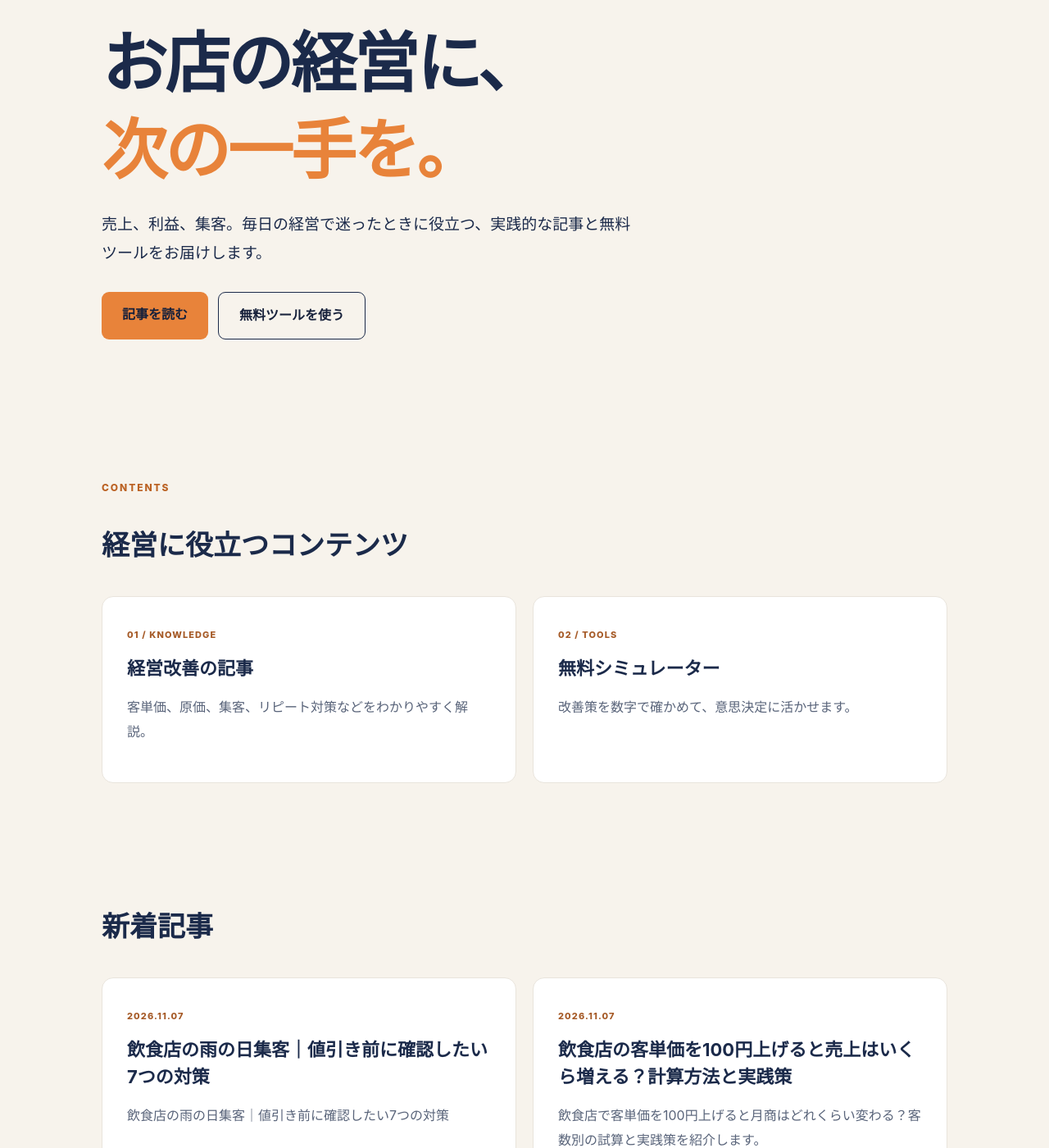
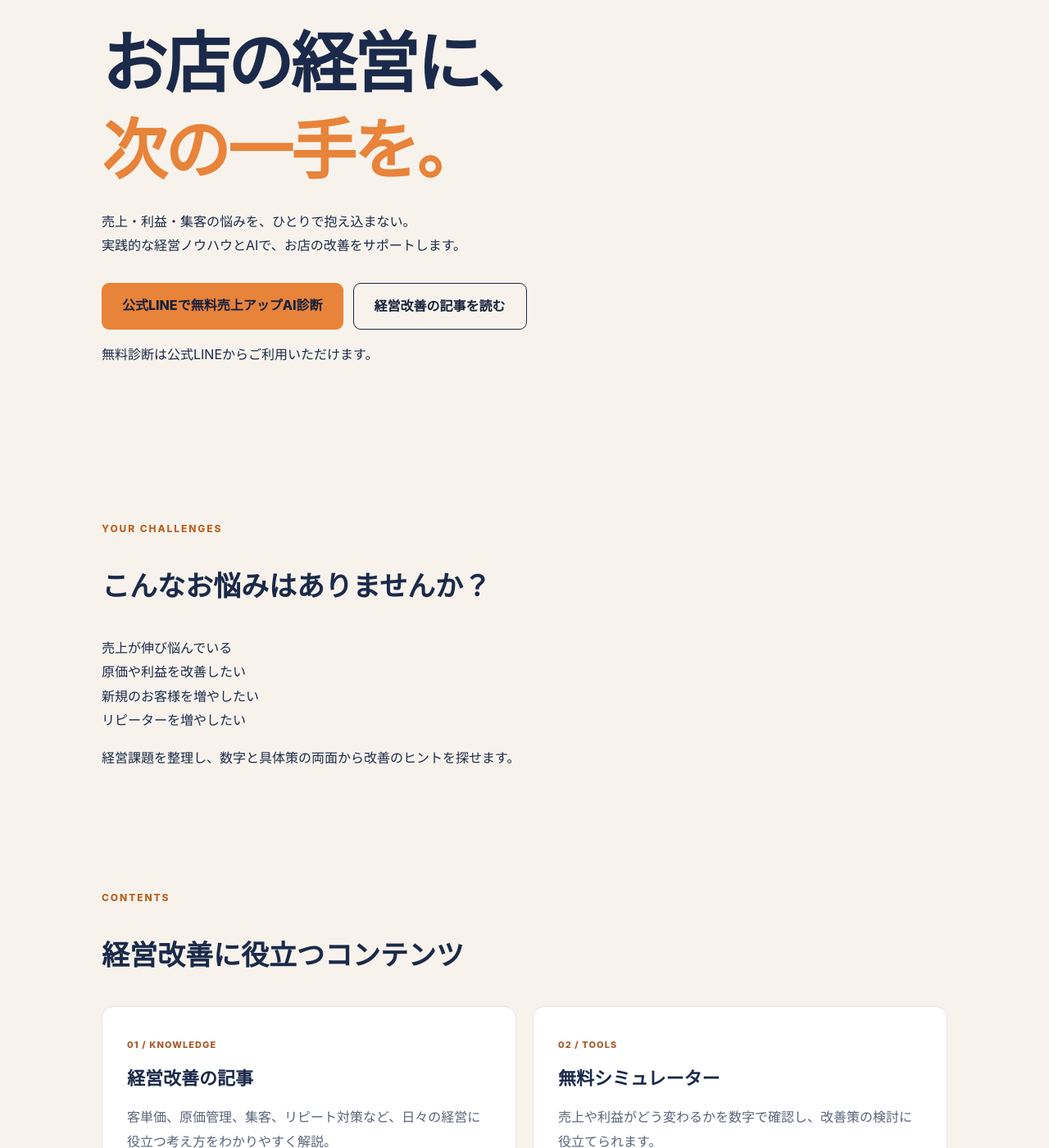
Before and after one commit to insyokuten/restaurant-growth-hub, a Jekyll site: the page built from index.md, in a window 1280 px wide and 1400 px high, scrolled down 205 px. Shown: the whole window at 82% size. Built offline with Jekyll 4.4.1, drawn with Linux system fonts in a browser that asks for light colours; some of the changed text lies outside the part shown.

Commit message:
Refresh homepage for restaurant business support and LINE AI diagnosis

```diff
--- a/index.md
+++ b/index.md
@@ -1,8 +1,55 @@
 ---
 layout: default
-title: 飲食店の売上と利益を改善するヒント
-description: 個人・小規模飲食店の経営者向けに、売上改善、原価管理、集客の実践的なヒントと無料ツールを提供します。
+title: 飲食店の売上・利益・集客を改善する経営支援
+description: 個人・小規模飲食店の経営者向け。売上・利益・集客の悩みに役立つ経営改善記事、無料シミュレーター、公式LINEの無料売上アップAI診断をご案内します。
 ---
-<section class="hero"><p class="eyebrow">個人・小規模飲食店の経営者へ</p><h1>お店の経営に、<br><em>次の一手を。</em></h1><p>売上、利益、集客。毎日の経営で迷ったときに役立つ、実践的な記事と無料ツールをお届けします。</p><div class="actions"><a class="button" href="{{ '/articles/' | relative_url }}">記事を読む</a><a class="button secondary" href="{{ '/tools/' | relative_url }}">無料ツールを使う</a></div></section>
-<section class="section"><p class="eyebrow">CONTENTS</p><h2>経営に役立つコンテンツ</h2><div class="cards"><a class="card" href="{{ '/articles/' | relative_url }}"><span>01 / KNOWLEDGE</span><h3>経営改善の記事</h3><p>客単価、原価、集客、リピート対策などをわかりやすく解説。</p></a><a class="card" href="{{ '/tools/' | relative_url }}"><span>02 / TOOLS</span><h3>無料シミュレーター</h3><p>改善策を数字で確かめて、意思決定に活かせます。</p></a></div></section>
-<section class="section"><h2>新着記事</h2>{% if site.posts.size > 0 %}<div class="cards">{% for post in site.posts limit: 6 %}<a class="card" href="{{ post.url | relative_url }}"><span>{{ post.date | date: '%Y.%m.%d' }}</span><h3>{{ post.title | escape }}</h3><p>{{ post.description | escape }}</p></a>{% endfor %}</div>{% else %}<p class="muted">記事を準備中です。公開後、こちらに表示されます。</p>{% endif %}</section>
+<section class="hero home-hero" aria-labelledby="home-title">
+  <div class="home-hero-inner">
+    <p class="eyebrow">個人・小規模飲食店の経営者へ</p>
+    <h1 id="home-title">お店の経営に、<br><em>次の一手を。</em></h1>
+    <p class="home-hero-lead">売上・利益・集客の悩みを、ひとりで抱え込まない。<br>実践的な経営ノウハウとAIで、お店の改善をサポートします。</p>
+    <div class="actions">
+      <a class="button home-primary-button" href="{{ site.line_url | escape }}" target="_blank" rel="noopener noreferrer">公式LINEで無料売上アップAI診断</a>
+      <a class="button secondary" href="{{ '/articles/' | relative_url }}">経営改善の記事を読む</a>
+    </div>
+    <p class="home-helper">無料診断は公式LINEからご利用いただけます。</p>
+  </div>
+</section>
+<section class="section home-section" aria-labelledby="home-problems">
+  <p class="eyebrow">YOUR CHALLENGES</p>
+  <h2 id="home-problems">こんなお悩みはありませんか？</h2>
+  <div class="home-problem-grid">
+    <div class="home-problem">売上が伸び悩んでいる</div>
+    <div class="home-problem">原価や利益を改善したい</div>
+    <div class="home-problem">新規のお客様を増やしたい</div>
+    <div class="home-problem">リピーターを増やしたい</div>
+  </div>
+  <p class="home-section-note">経営課題を整理し、数字と具体策の両面から改善のヒントを探せます。</p>
+</section>
+<section class="section home-section" aria-labelledby="home-content">
+  <p class="eyebrow">CONTENTS</p>
+  <h2 id="home-content">経営改善に役立つコンテンツ</h2>
+  <div class="cards home-content-cards">
+    <a class="card" href="{{ '/articles/' | relative_url }}"><span>01 / KNOWLEDGE</span><h3>経営改善の記事</h3><p>客単価、原価管理、集客、リピート対策など、日々の経営に役立つ考え方をわかりやすく解説。</p><strong class="home-card-link">記事一覧を見る →</strong></a>
+    <a class="card" href="{{ '/tools/' | relative_url }}"><span>02 / TOOLS</span><h3>無料シミュレーター</h3><p>売上や利益がどう変わるかを数字で確認し、改善策の検討に役立てられます。</p><strong class="home-card-link">無料ツールを見る →</strong></a>
+  </div>
+</section>
+<section class="section home-section" aria-labelledby="home-latest">
+  <div class="home-heading-row"><div><p class="eyebrow">LATEST ARTICLES</p><h2 id="home-latest">新着記事</h2></div><a class="home-text-link" href="{{ '/articles/' | relative_url }}">記事一覧へ →</a></div>
+  {% if site.posts.size > 0 %}
+  <div class="cards home-article-cards">
+    {% for post in site.posts limit: 6 %}
+    <a class="card" href="{{ post.url | relative_url }}"><span>{{ post.date | date: '%Y.%m.%d' }}</span><h3>{{ post.title | escape }}</h3>{% if post.description %}<p>{{ post.description | escape }}</p>{% endif %}<strong class="home-card-link">続きを読む →</strong></a>
+    {% endfor %}
+  </div>
+  {% else %}
+  <p class="muted">記事を準備中です。公開後、こちらに表示されます。</p>
+  {% endif %}
+</section>
+<section class="home-bottom-cta" aria-labelledby="home-cta-title">
+  <p class="eyebrow">FREE AI DIAGNOSIS</p>
+  <h2 id="home-cta-title">あなたのお店に合った、改善のヒントを。</h2>
+  <p>まずは無料の売上アップAI診断から。<br>経営課題を整理するきっかけにご活用ください。</p>
+  <a class="button home-primary-button" href="{{ site.line_url | escape }}" target="_blank" rel="noopener noreferrer">公式LINEで無料診断する</a>
+  <p class="home-cta-note">診断結果は売上改善を保証するものではありません。</p>
+</section>
```
